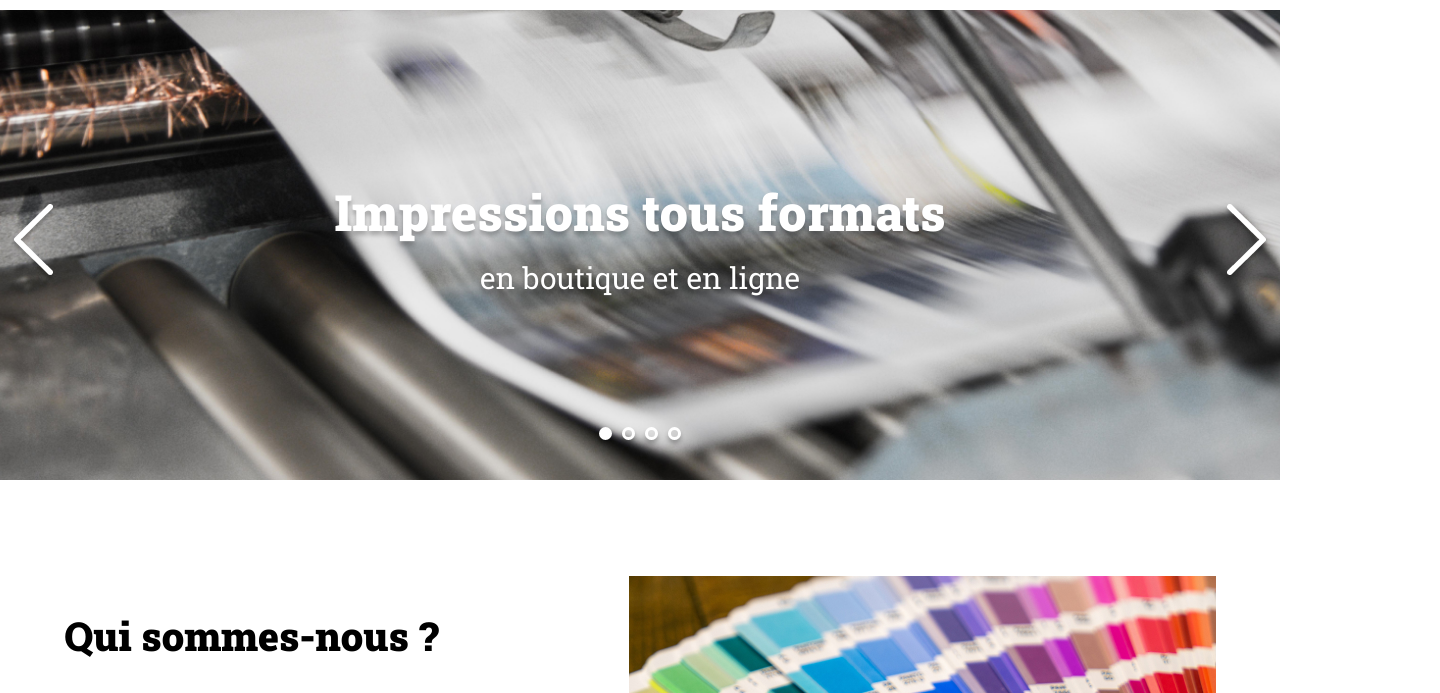
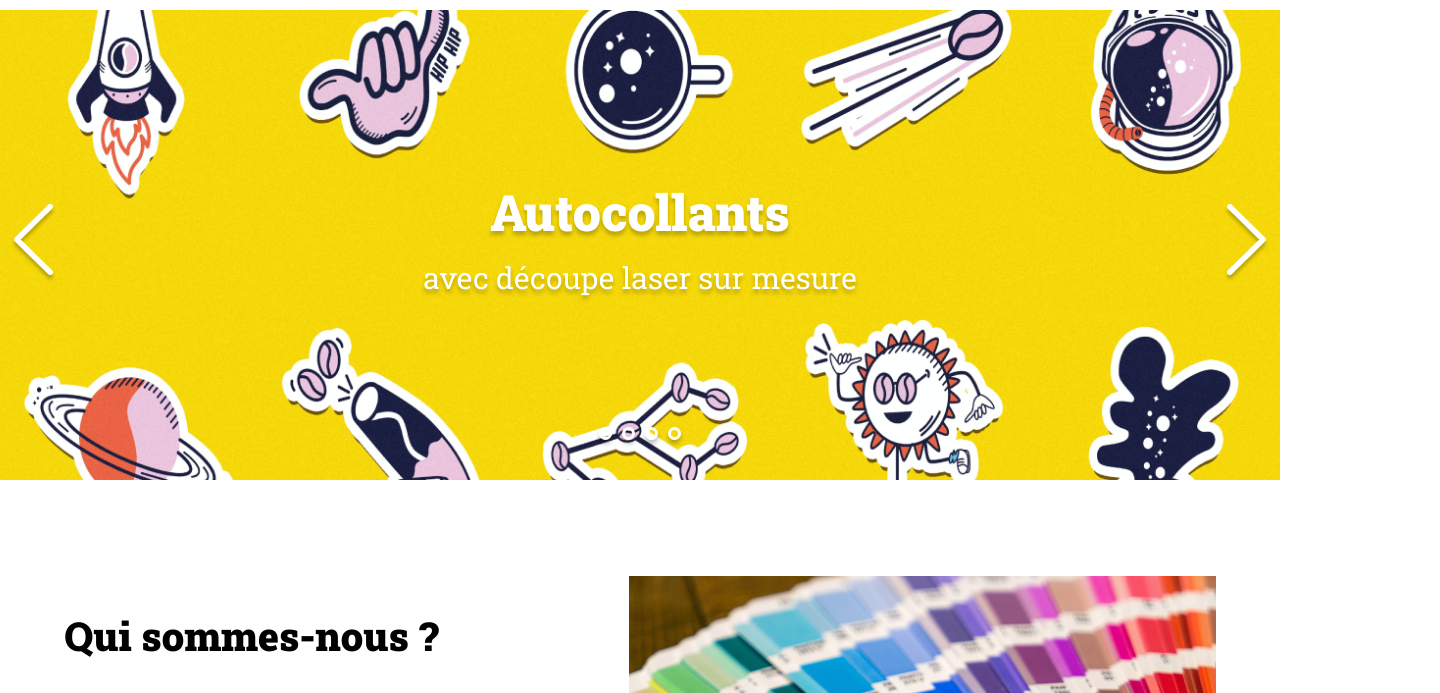
Before and after one commit to NicoleMarieBRFR/printIt, a plain HTML site: page index.html in a window 1280 px wide. Both pictures are taken after a click on the element 33 px from the left and 336 px from the top of the page. Shown: the part 91-784 px from the top of the page, 1440 px wide, since content can reach past the window. Drawn offline with Linux system fonts and the light colour scheme.

Commit message:
Images du carrousel défilent et les textes aussi

```diff
--- a/assets/script.js
+++ b/assets/script.js
@@ -28,33 +28,26 @@ function generetedDots() {
 }
 
 function firstElementDots() {
-	const dotsParent = document.querySelector(".dots");
-	const dotChild = document.querySelector(".dot");
-	dotChild.classList.add("dot_selected");
+
+	const dotChild = document.querySelectorAll(".dot");
+	dotChild[slideIndex].classList.add("dot_selected");
+	dotChild[slideIndex].classList.remove("dot_selected");
+	console.log(dotChild[slideIndex]);
 }
 
 
 // Contenu
 function generetedSlider(slides) {
-	for (let i = 0; i < slides.length; i++) {
 
-		const imageSlides = document.createElement("img");
-		imageSlides.src = "./assets/images/slideshow/" + slides[i].image;
+	const imageSlides = document.querySelector(".banner-img");
+	imageSlides.src = "./assets/images/slideshow/" + slides[slideIndex].image;
 
-		const taglineSlides = document.createElement("p");
-		document.body.appendChild(taglineSlides);
-		taglineSlides.appendChild(imageSlides);
+	const taglineSlides = document.querySelector("#banner p");
+	taglineSlides.innerHTML = slides[slideIndex].tagLine;
 
-		console.log(slides[i].image);
-
-	}
-
+	console.log(slides[slideIndex].image);
 }
-
 generetedDots();
-generetedSlider(slides);
-firstElementDots();
-
 
 var slideIndex = 0;
 const slideShow = slides[slideIndex];
@@ -67,7 +60,8 @@ flecheGauche.onclick = function () {
 	}
 	else slideIndex--;
 
-	console.log(slideIndex);
+	generetedSlider(slides);
+	firstElementDots();
 }
 
 var flecheDroite = document.querySelector(".arrow_right");
@@ -78,16 +72,6 @@ flecheDroite.onclick = function () {
 	}
 	else slideIndex++;
 
-	console.log(slideIndex);
+	generetedSlider(slides);
+	firstElementDots();
 }
-
-//teste
-// const dotsSlides = document.querySelector(".dots");
-// dotsSlides.addEventListener('div', function () {
-// 	const slidesFilter = slides.filter(function (slides) {
-// 		return slides.item <= dotsSlides.ariaValueMax;
-// 	});
-// 	document.querySelector("banner").innerHTML = "";
-// 	generetedSlider(slides);
-
-// });
--- a/index.html
+++ b/index.html
@@ -24,8 +24,7 @@
 		<div id="banner">
 
 			<img class="banner-img" src="./assets/images/slideshow/slide1.jpg" alt="Banner Print-it">
-			<p>Impressions tous formats <span>en boutique et en ligne</span></p> <img class="banner-img"
-				src="./assets/images/slideshow/slide1.jpg" alt="Banner Print-it">
+			<p>Impressions tous formats <span>en boutique et en ligne</span></p>
 
 			<div class="arrow arrow_left">
 				<img src="./assets/images/arrow_left.png" alt="">
```
